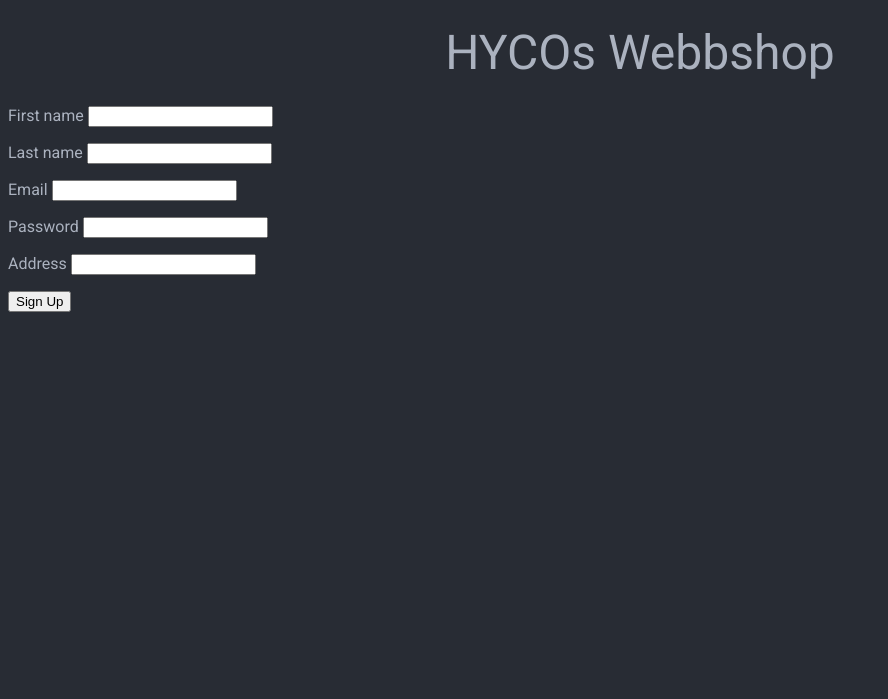
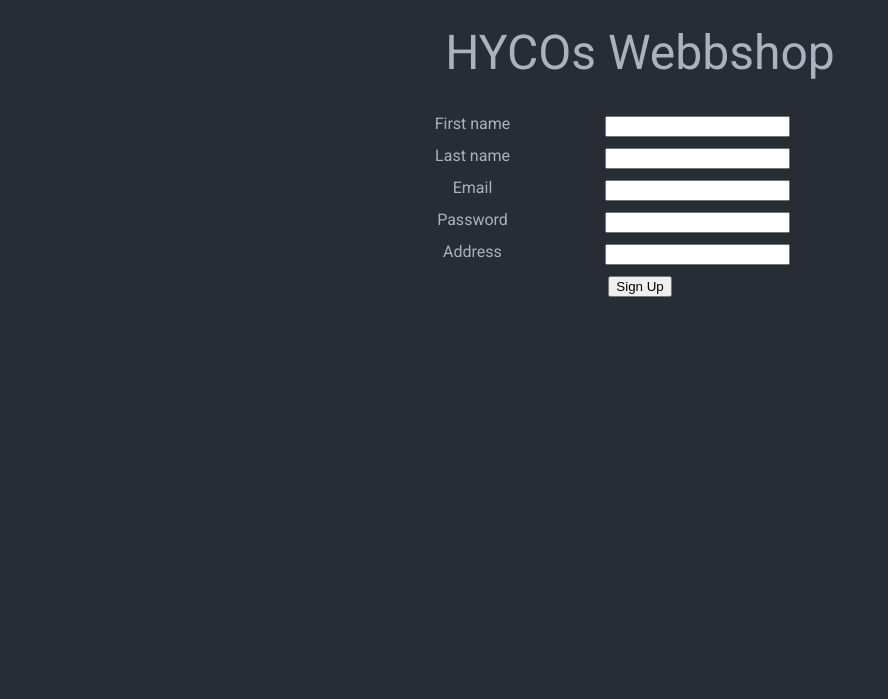
Before and after one commit to johansvedberg/Webbshop, a PHP site: page /signup.html in a window 1280 px wide. Shown: the top 699 px of the page, without its empty margins (0-888 px from the left). Run offline with PHP 8.4, Linux system fonts and the light colour scheme; some libraries are stand-ins or nearby versions.

Commit message:
design fixes and link to sign up

```diff
--- a/login.html
+++ b/login.html
@@ -12,6 +12,7 @@
 
 <body>
 <h1>HYCOs Webbshop</h1>
+        <div class="middle">
 
         <form action="index.php" method="post">
             <P><span class="title">Username</span> <input name="username" type="text" /></P>
@@ -20,6 +21,11 @@
             <input type="submit" value="Login">
         </form>
 
+        </br>
+        <p>You don't have an account?</p>
+        <a href="signup.html" class="button">Sign up!</a>
+        </div>
+
 
 </body>
 
--- a/signup.html
+++ b/signup.html
@@ -12,16 +12,16 @@
 
 <body>
 <h1>HYCOs Webbshop</h1>
-
+		<div class="middle">
         <form action="signup.php" method="post">
-            <P><span class="title">First name</span> <input name="firstname" type="text" /></P>
-            <P><span class="title">Last name</span> <input name="lastname" type="text" /></P>
-            <P><span class="title">Email</span> <input name="email" type="text" /></P>
-            <P><span class="title">Password</span> <input name="password" type="password" /></P>
-            <P><span class="title">Address</span> <input name="address" type="text" /></P>
+            <P><span class="title">First name</span> <input name="firstname" type="text" id="right"/></P>
+            <P><span class="title">Last name</span> <input name="lastname" type="text" id="right"/></P>
+            <P><span class="title">Email</span> <input name="email" type="text" id="right"/></P>
+            <P><span class="title">Password</span> <input name="password" type="password" id="right"/></P>
+            <P><span class="title">Address</span> <input name="address" type="text" id="right"/></P>
             <input type="submit" value="Sign Up">
         </form>
-
+		</div>
 
 </body>
 
--- a/style.css
+++ b/style.css
@@ -75,3 +75,11 @@ h1 {
   margin-left: -300px;
   text-align: center;
 }
+#left {
+  float: left;
+
+}
+#right {
+  float: right;
+  margin-right: 150px;
+}
```
